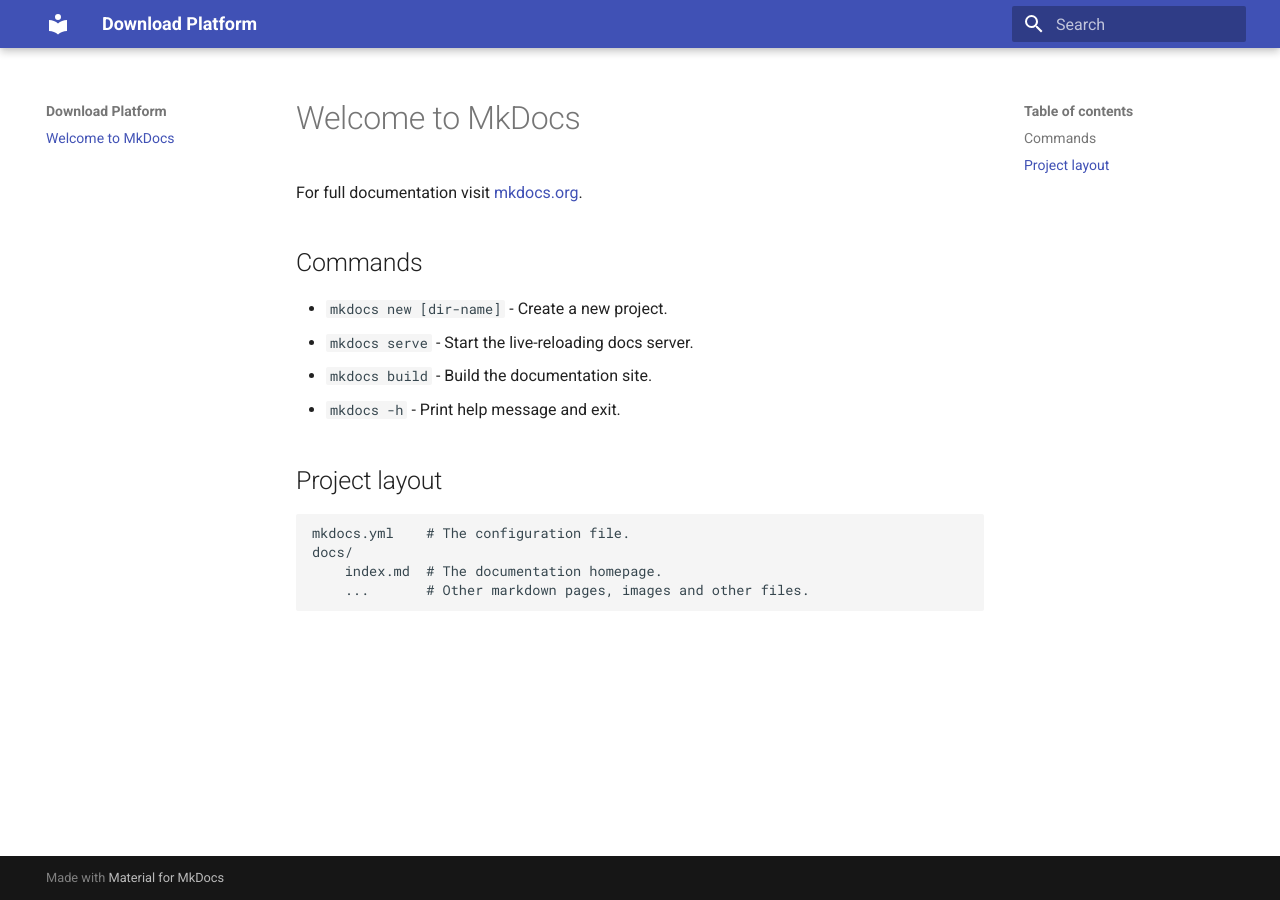
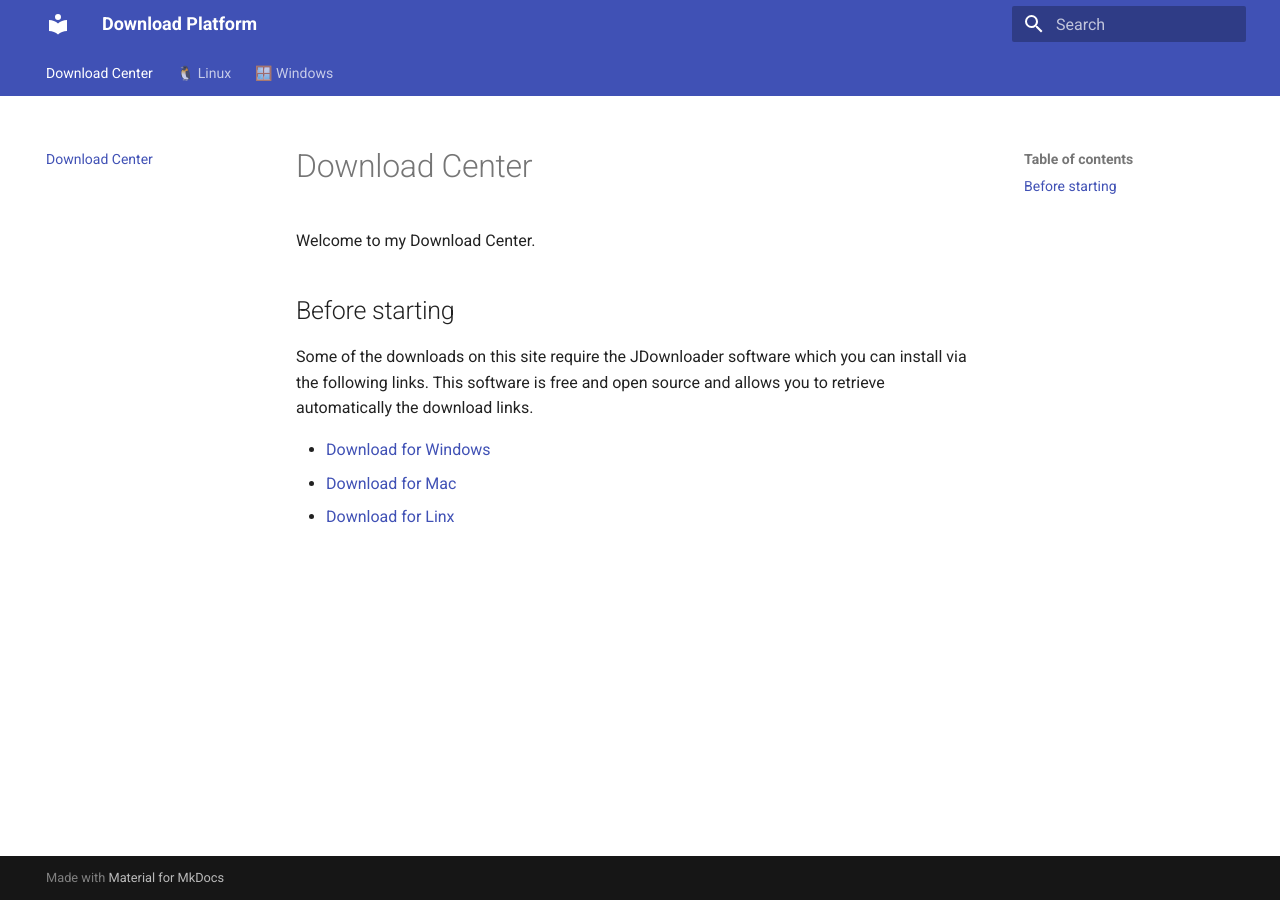
Before and after one commit to l0u1sg/download-center, an MkDocs documentation site: the page built from docs/index.md, in a window 1280 px wide. Built offline with MkDocs 1.6.1 and Material for MkDocs 9.7.7, drawn with Linux system fonts in a browser that asks for light colours.

Commit message:
feat: :pencil:  Create the base of the download center

```diff
--- a/docs/index.md
+++ b/docs/index.md
@@ -1,17 +1,9 @@
-# Welcome to MkDocs
+# Download Center
+Welcome to my Download Center.
 
-For full documentation visit [mkdocs.org](https://www.mkdocs.org).
+## Before starting
+Some of the downloads on this site require the JDownloader software which you can install via the following links. This software is free and open source and allows you to retrieve automatically the download links.
 
-## Commands
-
-* `mkdocs new [dir-name]` - Create a new project.
-* `mkdocs serve` - Start the live-reloading docs server.
-* `mkdocs build` - Build the documentation site.
-* `mkdocs -h` - Print help message and exit.
-
-## Project layout
-
-    mkdocs.yml    # The configuration file.
-    docs/
-        index.md  # The documentation homepage.
-        ...       # Other markdown pages, images and other files.
+- [Download for Windows](https://jdownloader.org/dl?v=101)
+- [Download for Mac](https://mega.nz/file/GBUViKCI#ZVG9zQihMykqZ4SvAFEVZ4-DzK5FBQINReLM9zlPCe4)
+- [Download for Linx](https://mega.nz/file/GBUViKCI#ZVG9zQihMykqZ4SvAFEVZ4-DzK5FBQINReLM9zlPCe4)
--- a/mkdocs.yml
+++ b/mkdocs.yml
@@ -1,3 +1,27 @@
 site_name: Download Platform
 theme:
   name: material
+  features:
+    - navigation.tabs
+    - navigation.instant
+  icon:
+    admonition:
+      note: octicons/tag-16
+      abstract: octicons/checklist-16
+      info: octicons/info-16
+      tip: octicons/squirrel-16
+      success: octicons/check-16
+      question: octicons/question-16
+      warning: octicons/alert-16
+      failure: octicons/x-circle-16
+      danger: octicons/zap-16
+      bug: octicons/bug-16
+      example: octicons/beaker-16
+      quote: octicons/quote-16
+markdown_extensions:
+  - def_list
+  - pymdownx.tasklist:
+      custom_checkbox: true
+  - admonition
+  - pymdownx.details
+  - pymdownx.superfences
```
Also changed, not shown: docs/🐧 Linux/index.md (added, +9 -0 lines), docs/🪟 Windows/ISOs.md (added, +6 -0 lines), docs/🪟 Windows/Y13.md (added, +20 -0 lines), docs/🪟 Windows/office.md (added, +5 -0 lines), docs/🪟 Windows/others.md (added, +4 -0 lines).
